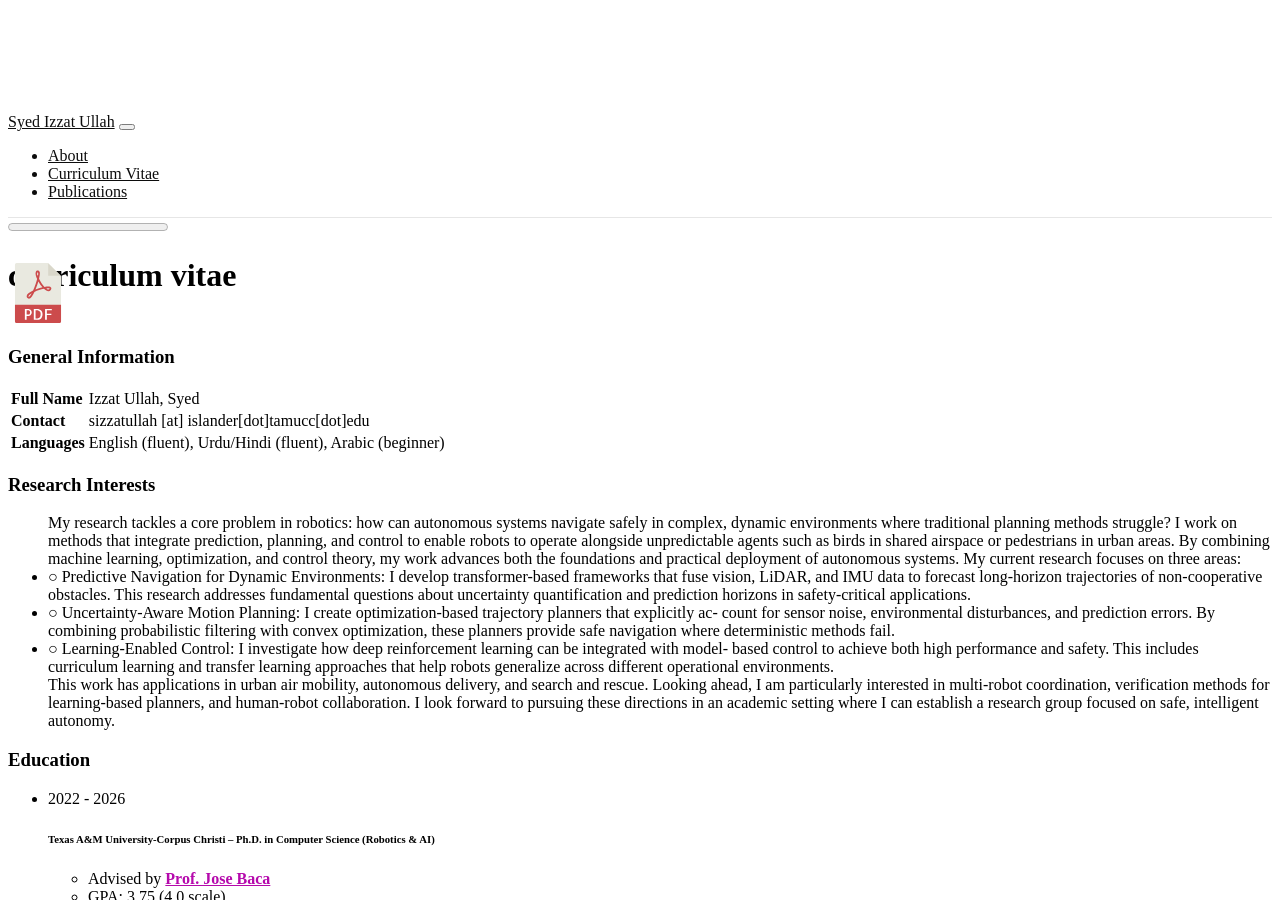
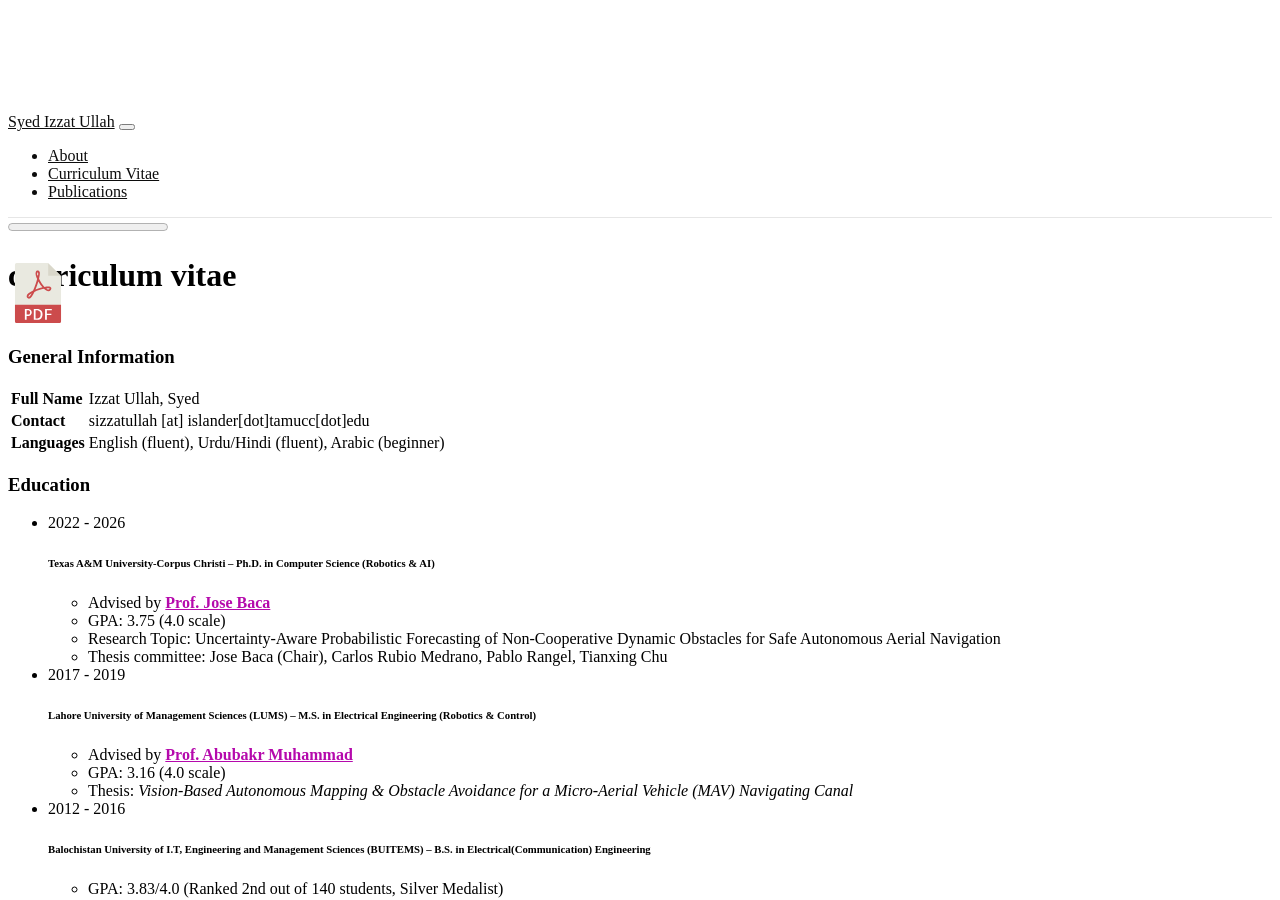
Before and after one commit to syediu/syediu.github.io, a Jekyll site: the page cv/index.html, which Jekyll copies as it is, in a window 1280 px wide and 900 px high. Built offline with Jekyll 4.4.1, drawn with Linux system fonts in a browser that asks for light colours.

Commit message:
"updated CV"

```diff
--- a/cv/index.html
+++ b/cv/index.html
@@ -178,7 +178,7 @@
     padding-left: 1inch; /* Adjust the indentation as needed */
   }
 </style>
-<div class="card mt-3 p-3">
+<!-- <div class="card mt-3 p-3">
   <h3 class="card-title">Research Interests</h3>
   <div>
 
@@ -213,7 +213,7 @@ establish a research group focused on safe, intelligent autonomy.
 
 
   </div>
-</div>
+</div> -->
 <!-- <div class="card mt-3 p-3">
     <h3 class="card-title">Research Areas</h3>
     <div>
```
